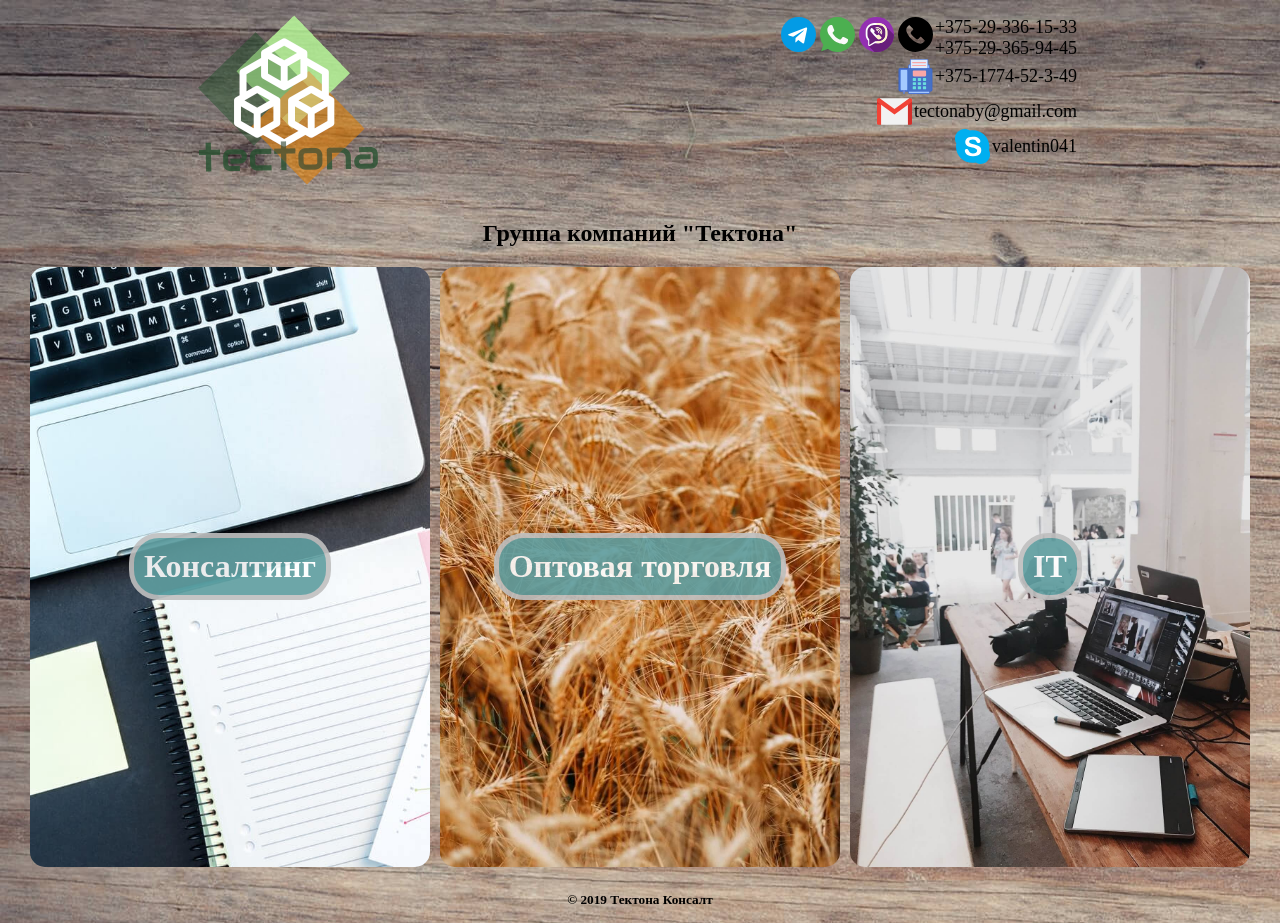
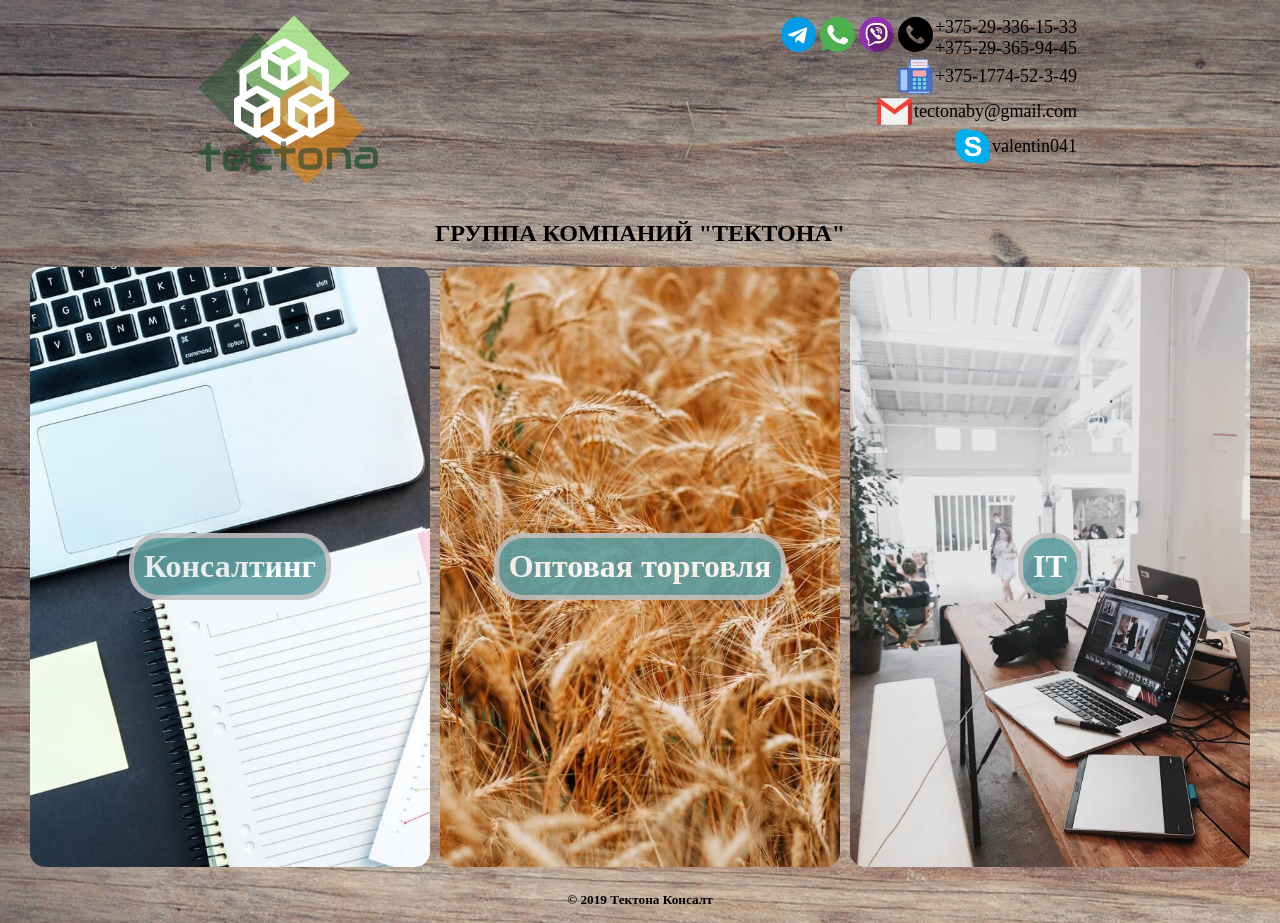
Before and after one commit to Voldemar1/tectona, a Gatsby site: page / in a window 1280 px wide. Built offline with nearby package versions, Linux system fonts and the light colour scheme; Gatsby itself is replaced by a stand-in of ours.

Commit message:
update text

```diff
--- a/src/pages/index.js
+++ b/src/pages/index.js
@@ -10,7 +10,7 @@ const IndexPage = () => (
   <div className="index">
     <Layout >
       <SEO title="Home" />
-      <h2>Группа компаний "Тектона"</h2>
+      <h2>ГРУППА КОМПАНИЙ "ТЕКТОНА"</h2>
       <Menu />
   </Layout>
   </div>
```
